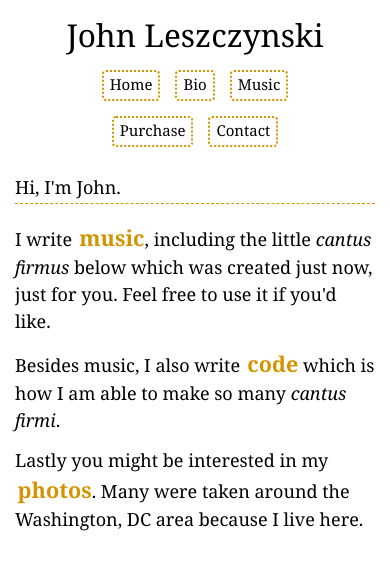
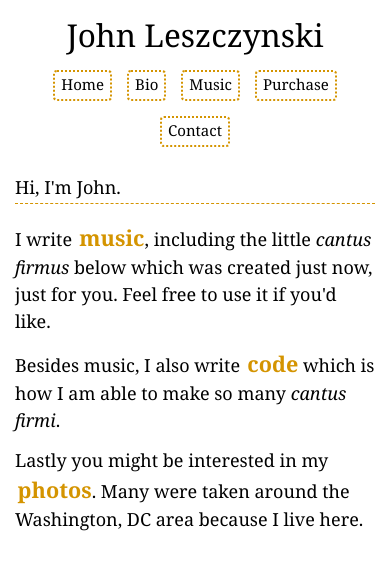
Before and after one commit to ave-llan/Music-portfolio-site, a plain HTML site: page index.html in a window 390 px wide. Drawn offline with Linux system fonts and the light colour scheme; a script that the page names is missing.

Commit message:
reset spacing for nav

```diff
--- a/main.css
+++ b/main.css
@@ -53,7 +53,7 @@ ul {
 }
 
 .header h1 {
-    margin:  0 .2em .2em .2em;
+    margin:  0;
     font-size: 2.1em;
     margin-bottom: .2em;
 }
@@ -79,11 +79,7 @@ ul {
     box-shadow: inset 0 0 5px #D49400;
 }
 
-@media (max-width: 403px) { /* prevents orphan nav item */
-    .nav {
-        max-width: 275px;
-    }
-}
+
 
 /* MAIN CONTENT */
 
```
